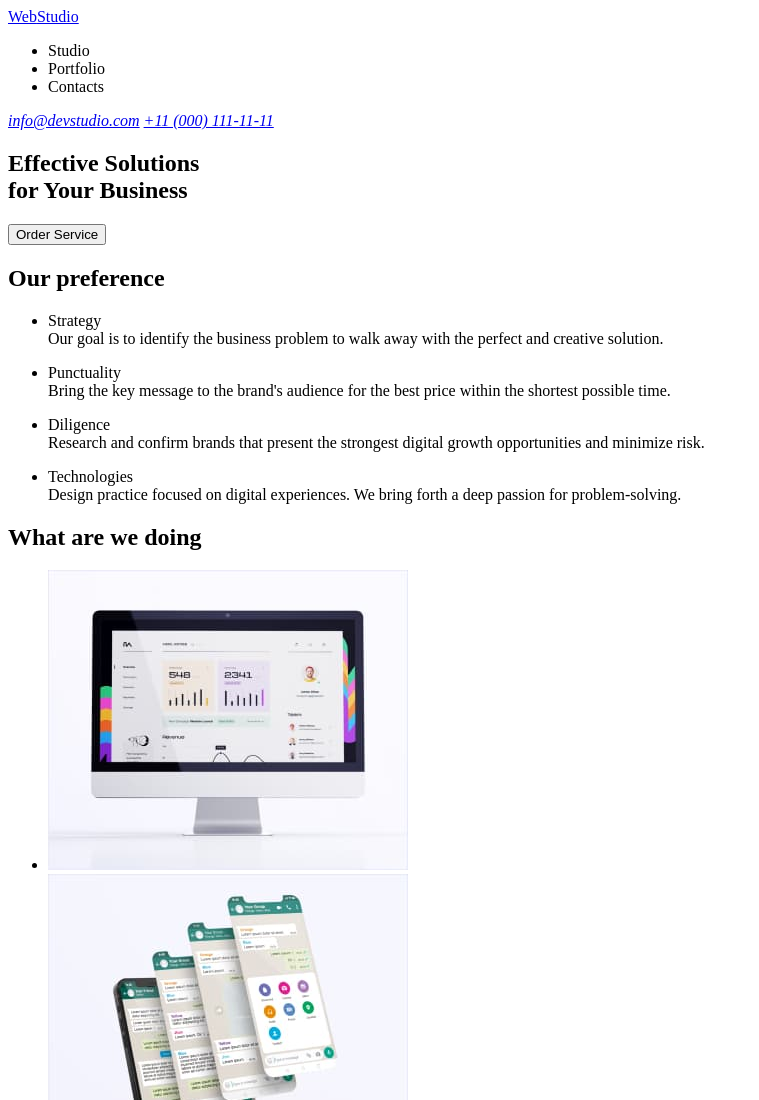
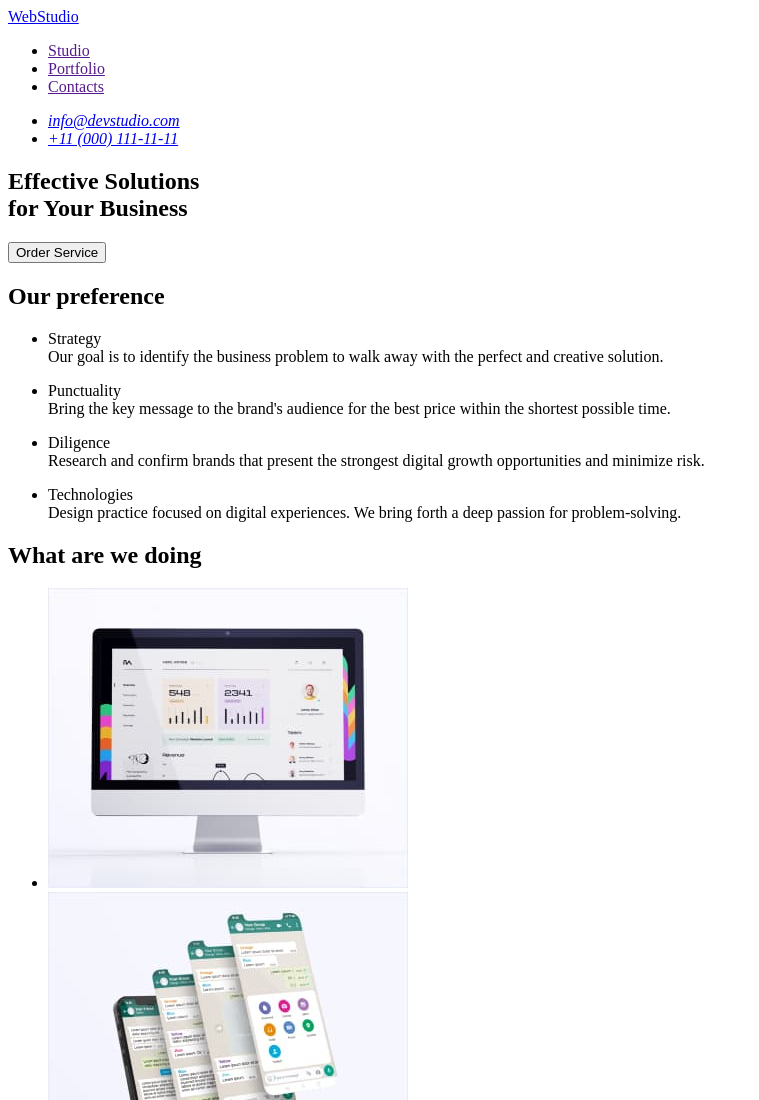
Before and after one commit to Elostay/goit-markup-hw-01, a plain HTML site: page index.html in a window 1280 px wide. Shown: the top 1100 px of the page, without its empty margins (0-759 px from the left). Drawn offline with Linux system fonts and the light colour scheme.

Commit message:
Update index.html

```diff
--- a/index.html
+++ b/index.html
@@ -10,17 +10,19 @@
 
 <body>
 	<header>
-		<a href="#"><span>Web</span>Studio</a>
 		<nav>
+			<a href="./index.html">WebStudio</a>
 			<ul>
-				<li>Studio</li>
-				<li>Portfolio</li>
-				<li>Contacts</li>
+				<li><a href="">Studio</a></li>
+				<li><a href="">Portfolio</a></li>
+				<li><a href="">Contacts</a></li>
 			</ul>
 		</nav>
 		<address>
-			<a href="mailto:info@devstudio.com">info@devstudio.com</a>
-			<a href="tel:+110001111111">+11 (000) 111-11-11</a>
+			<ul>
+				<li><a href="mailto:info@devstudio.com">info@devstudio.com</a></li>
+				<li><a href="tel:+110001111111">+11 (000) 111-11-11</a></li>
+			</ul>
 		</address>
 	</header>
 	<main>
```
